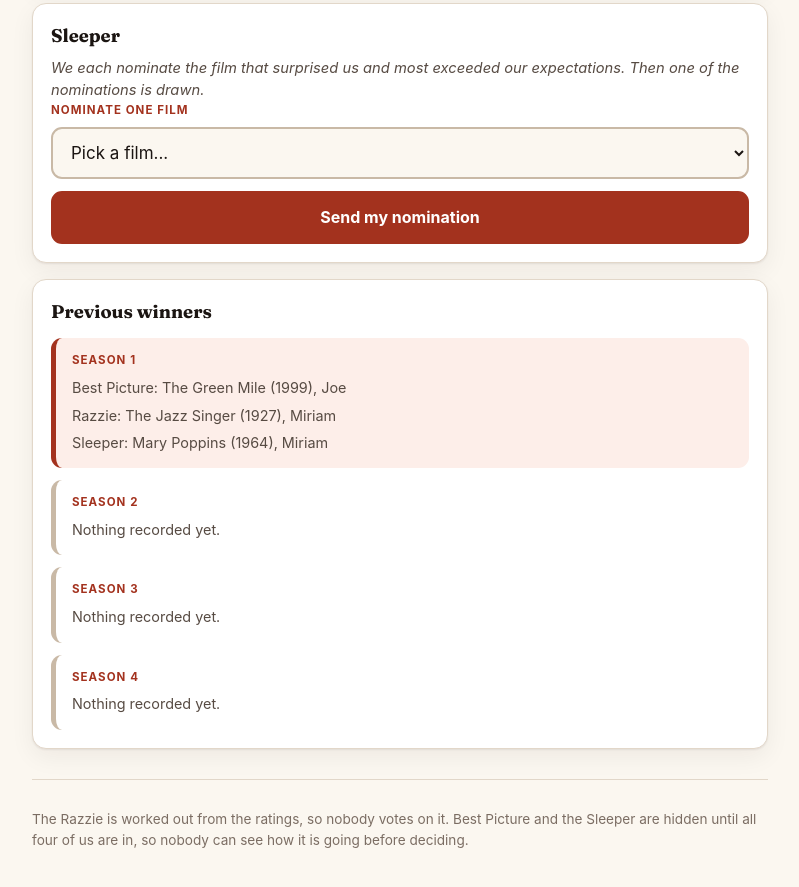
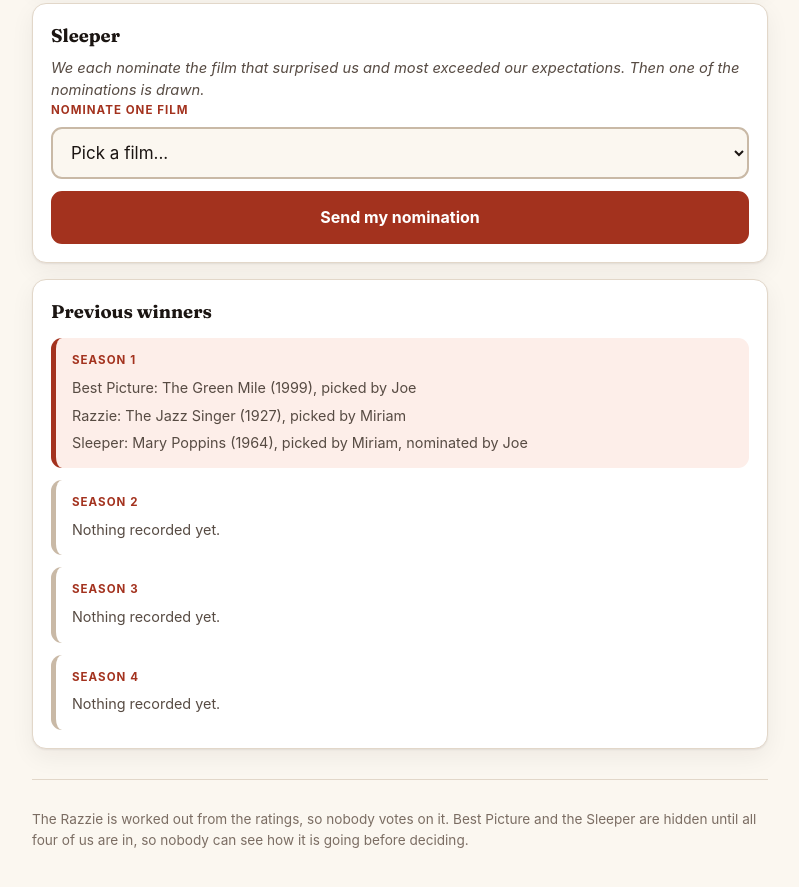
Before and after one commit to joenorwood77/family-movie-night, a plain HTML site: page season-awards.html in a window 1280 px wide. Shown: the part 2437-3324 px from the top of the page, without its empty margins (240-1039 px from the left). Drawn offline with Linux system fonts and the light colour scheme; no server answers.

Commit message:
Publish site: awards.js, season-awards.html
Generated from the Family Movies project's site/ directory.

Co-Authored-By: Claude Opus 5 <noreply@anthropic.com>
Claude-Session: https://claude.ai/code/session_01MZSjUjXzYP5CEqYEduT2tW

```diff
--- a/awards.js
+++ b/awards.js
@@ -1,3 +1,3 @@
 /* GENERATED by scripts/build_site.py from data/awards.csv. Do not edit by hand.
    3 awards, seasons [1]. Categories: Best Picture, Razzie, Sleeper. */
-window.FM_AWARDS = {"awards":[{"s":1,"lbl":"2020-22","a":"Best Picture","t":"The Green Mile","y":"1999","p":"Joe"},{"s":1,"lbl":"2020-22","a":"Razzie","t":"The Jazz Singer","y":"1927","p":"Miriam"},{"s":1,"lbl":"2020-22","a":"Sleeper","t":"Mary Poppins","y":"1964","p":"Miriam"}],"kinds":["Best Picture","Razzie","Sleeper"]};
+window.FM_AWARDS = {"awards":[{"s":1,"lbl":"2020-22","a":"Best Picture","t":"The Green Mile","y":"1999","p":"Joe"},{"s":1,"lbl":"2020-22","a":"Razzie","t":"The Jazz Singer","y":"1927","p":"Miriam"},{"s":1,"lbl":"2020-22","a":"Sleeper","t":"Mary Poppins","y":"1964","p":"Miriam","n":"Joe"}],"kinds":["Best Picture","Razzie","Sleeper"]};
--- a/season-awards.html
+++ b/season-awards.html
@@ -655,9 +655,16 @@ footer a{color:var(--accent)}
       } else {
         kinds.forEach(function (k) {
           var hit = mine.filter(function (a) { return a.a === k; })[0];
-          box.appendChild(el("p", "sub", k + ": " + (hit
-            ? hit.t + (hit.y ? " (" + hit.y + ")" : "") + ", " + hit.p
-            : "not recorded")));
+          // 🛑 SAY WHICH NAME IS WHICH. A bare name after the film read as the nominator
+          //    when it meant the picker, which is exactly the confusion Joe hit on 2026-11-14
+          //    over Mary Poppins. "n" only exists on a Sleeper, and only where it is known.
+          var line = k + ": not recorded";
+          if (hit) {
+            line = k + ": " + hit.t + (hit.y ? " (" + hit.y + ")" : "")
+                 + (hit.p ? ", picked by " + hit.p : "")
+                 + (hit.n ? ", nominated by " + hit.n : "");
+          }
+          box.appendChild(el("p", "sub", line));
         });
       }
       host.appendChild(box);
```
